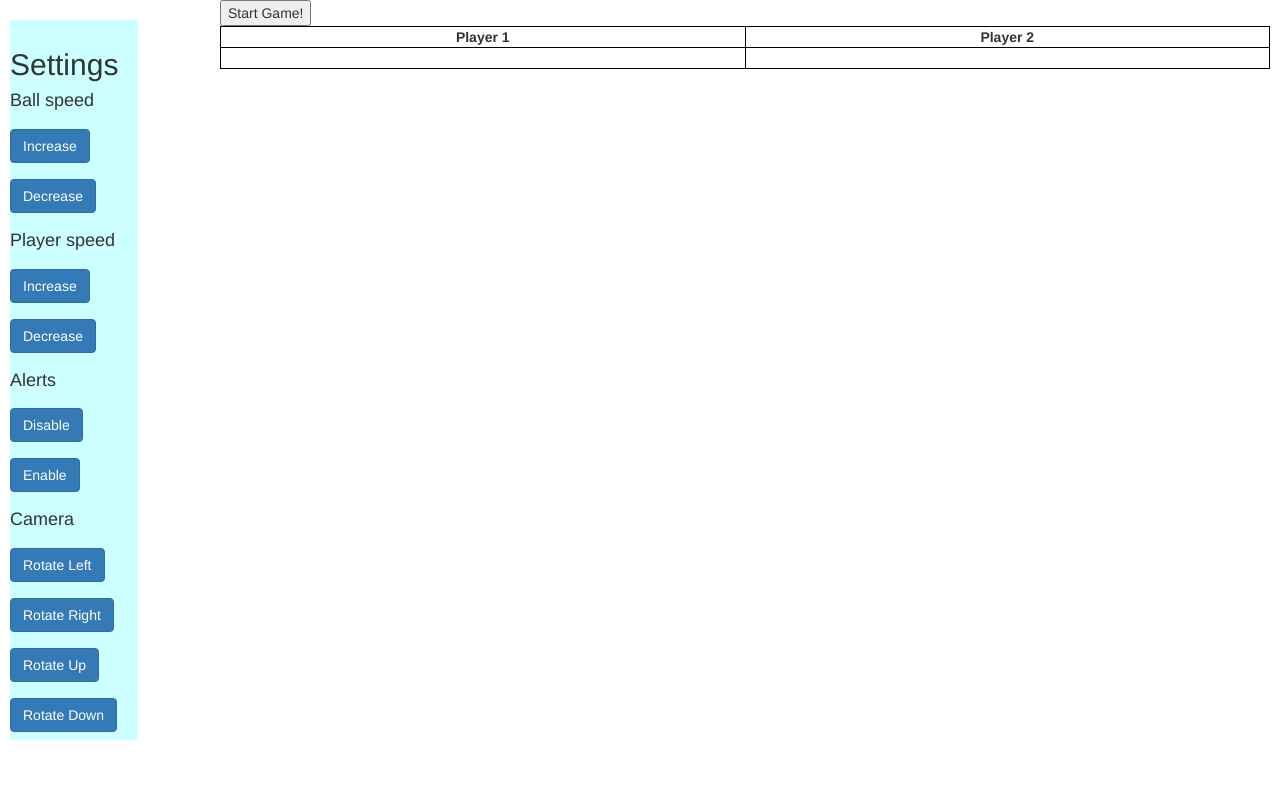
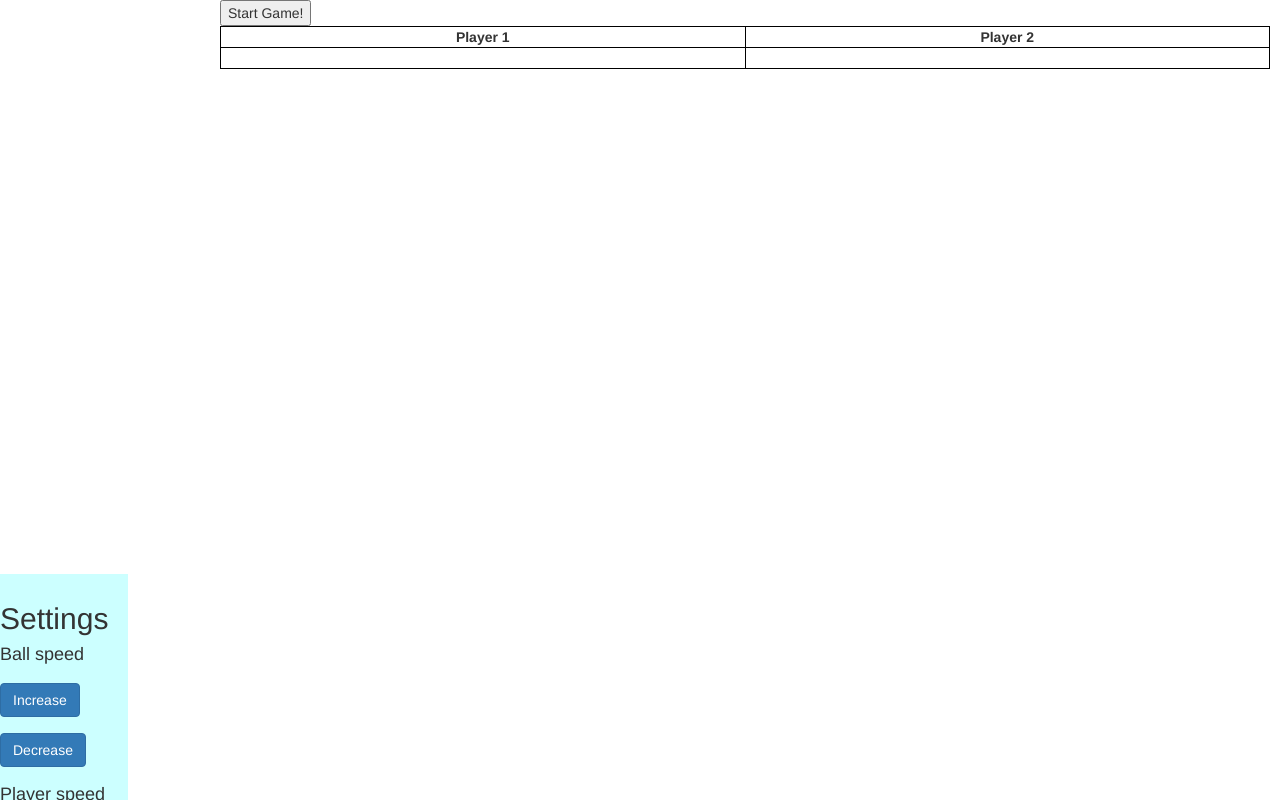
Before and after one commit to rtuck1998/3D-PONG, a plain HTML site: page index.html in a window 1280 px wide. Drawn offline with nearby package versions, Linux system fonts and the light colour scheme.

Commit message:
Update index.html

```diff
--- a/index.html
+++ b/index.html
@@ -21,8 +21,6 @@ table, th, td {
   width: 10%;
   position: fixed;
   z-index: 1;
-  top: 20px;
-  left: 10px;
   background: #ccffff;
   overflow-x: hidden;
   padding: 8px 0;
```
